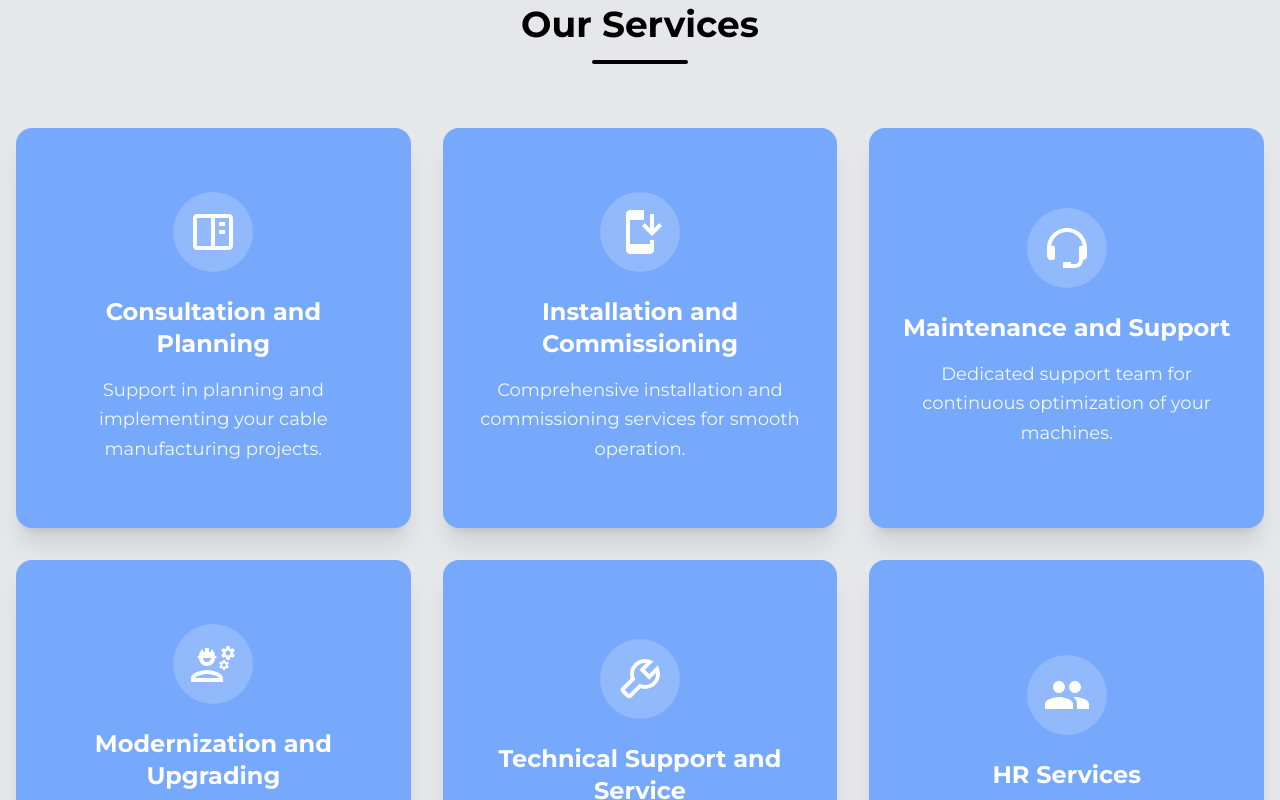
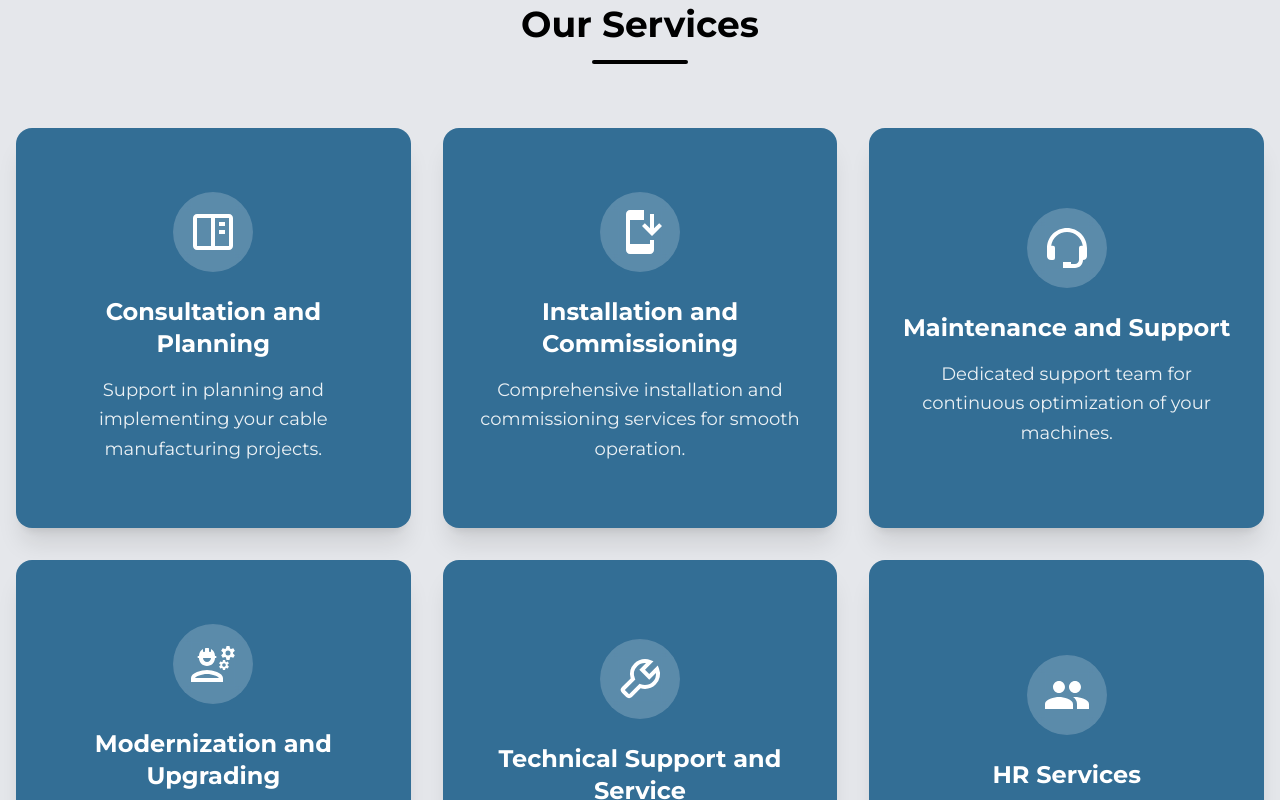
Before and after one commit to t4ner/mss-website, a React (Vite) app: page /services in a window 1280 px wide. Shown: the part 5280-6080 px from the top of the page. Built offline with nearby package versions, Linux system fonts and the light colour scheme.

Commit message:
revize-v2

```diff
--- a/src/components/CoreValues.jsx
+++ b/src/components/CoreValues.jsx
@@ -42,7 +42,7 @@ const CoreValues = () => {
         >
           <div
             className={`
-              h-full bg-red-600/60
+              h-full bg-[#FE6685]
               rounded-2xl p-8 shadow-xl transform transition-all duration-300
               hover:shadow-2xl flex flex-col justify-center
             `}
--- a/src/components/ProductServices.jsx
+++ b/src/components/ProductServices.jsx
@@ -49,7 +49,7 @@ const ProductServices = () => {
         >
           <div
             className={`
-              h-full bg-blue-500/60
+              h-full bg-[#336E95]
               rounded-2xl p-8 shadow-xl transform transition-all duration-300
               hover:shadow-2xl flex flex-col justify-center
             `}
```
